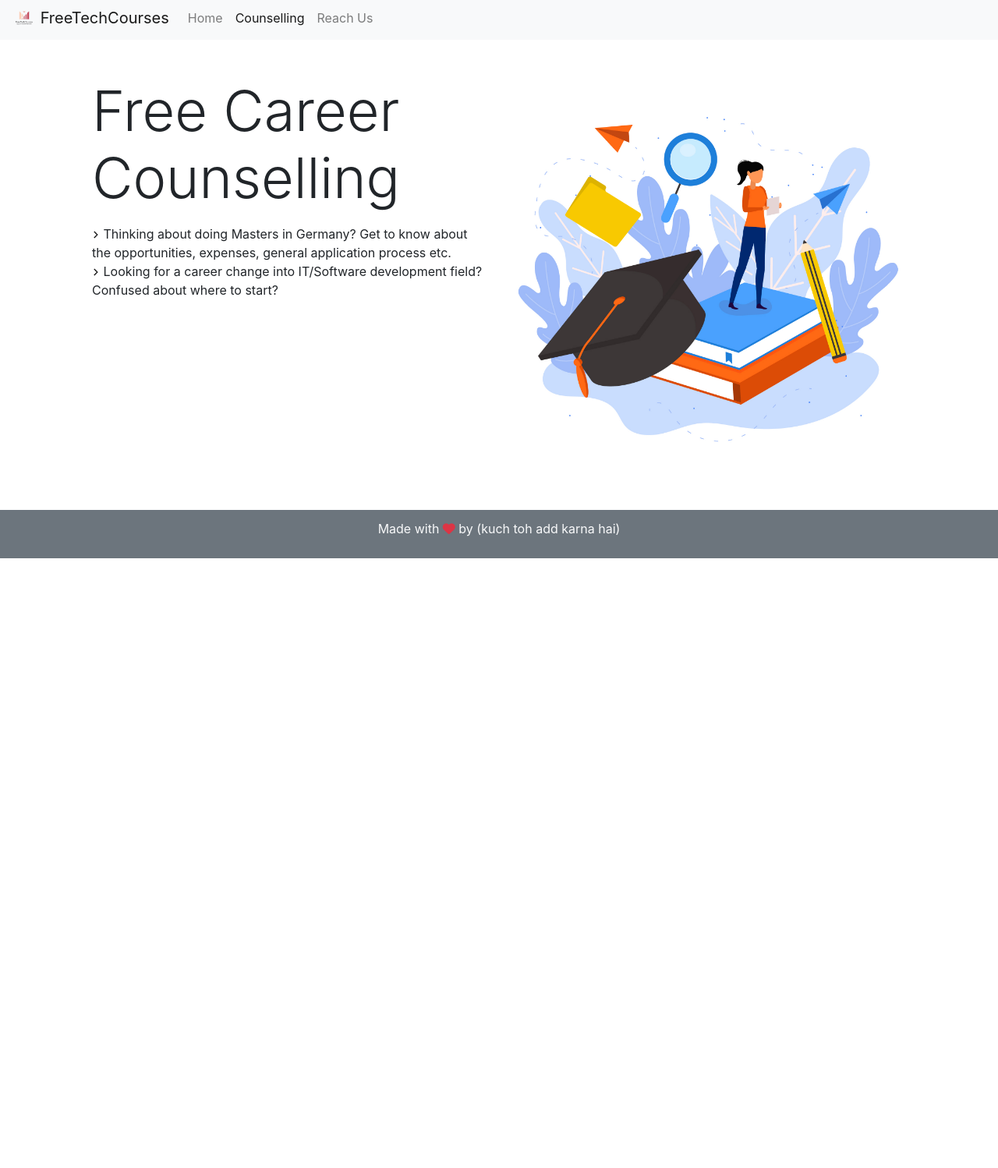
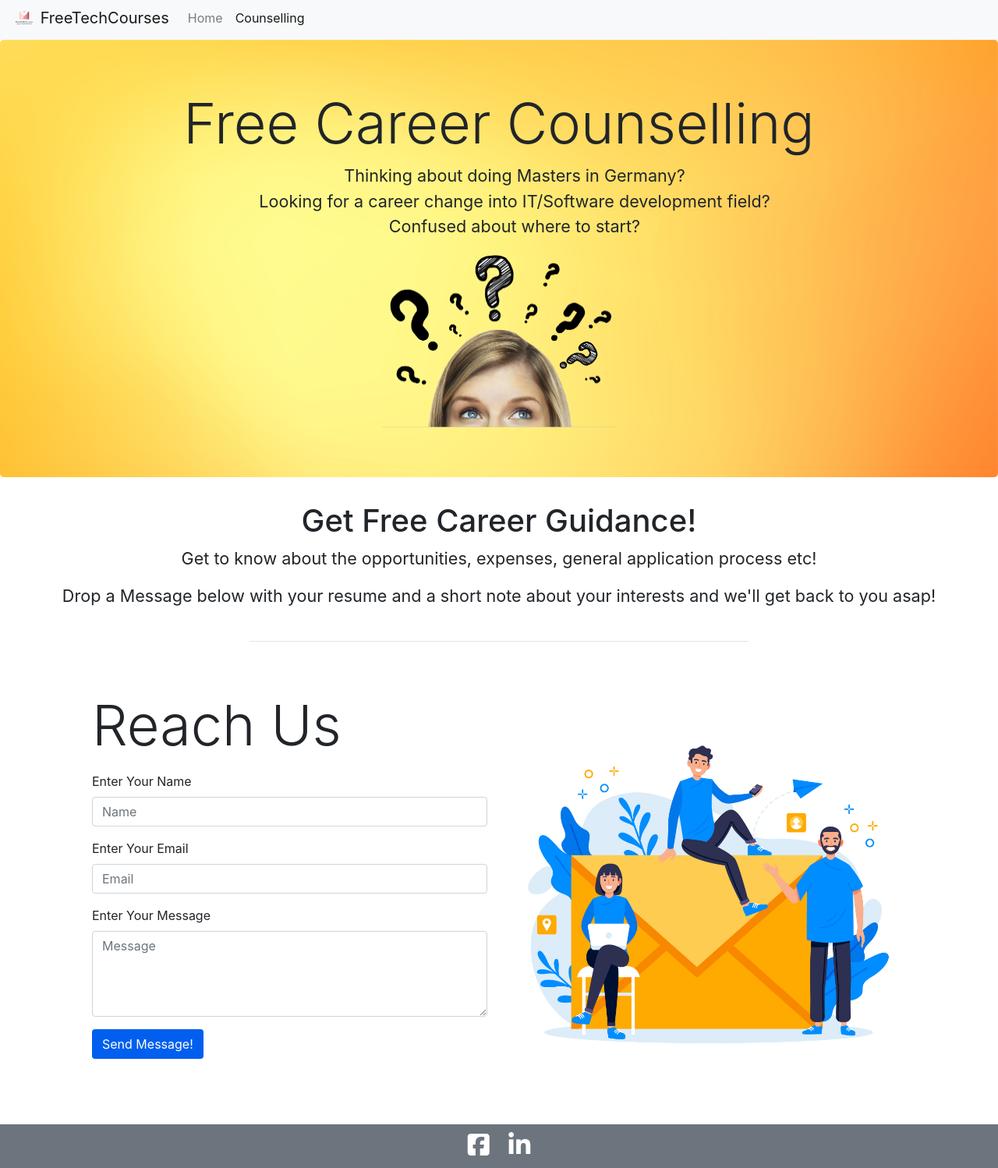
Before and after one commit to freetechcourses/freetechcourseswebsite, a website: page public/counselling.html in a window 1280 px wide. Shown: the part 5-1503 px from the top of the page at 78% size. Before the commit the page ends 800 px from the top, so only its background shows below. Drawn offline with nearby package versions, Linux system fonts and the light colour scheme.

Commit message:
designed counselling, footer remaining

```diff
--- a/public/counselling.html
+++ b/public/counselling.html
@@ -57,56 +57,141 @@
             <a class="nav-link" href="counselling.html">Counselling</a
             ><span class="sr-only">(current)</span>
           </li>
-          <li class="nav-item">
-            <a class="nav-link" href="contact.html">Reach Us</a>
-          </li>
         </ul>
       </div>
     </nav>
     <!-- End Of Navbar -->
 
+    <!-- Jumbotron -->
+    <div class="jumbotron counselling">
+      <h1 class="display-3" style="text-align: center;">
+        Free Career Counselling
+      </h1>
+      <ul type="none" style="text-align: center;">
+        <li class="question">Thinking about doing Masters in Germany?</li>
+        <li class="question">
+          Looking for a career change into IT/Software development field?
+        </li>
+        <li  class="question">Confused about where to start?</li>
+      </ul>
+      <div class="container" id="img-container">
+        <img
+            src="./assets/img/questions.png"
+            alt="confused person"
+            id="questions"
+          />
+      </div>
+
+    </div>
+    </div>
+    <!-- End Of Jumbotron -->
+
     <!--Main Content-->
+
+    <div class="container-fluid" style="text-align: center; padding-bottom: 10px;">
+      <h1>Get Free Career Guidance!</h1>
+      <p>Get to know about the opportunities, expenses, general application process
+        etc!</p>
+        <p>Drop a Message below with your resume and a short note about your interests and we'll get back to you asap!</p>
+    </div>
+    <hr class="w-50 mx-auto">
     <div class="container p-md-5">
       <div class="row">
         <div class="col-md-6">
-          <h1 class="display-3 mb-3">
-            Free Career Counselling
-          </h1>
-          <p>
-            <img src="./assets/img/pngwave.png" alt="bullet" id="bullet" />
-            Thinking about doing Masters in Germany? Get to know about the
-          opportunities, expenses, general application process etc.<br />
-          <img src="./assets/img/pngwave.png" alt="bullet" id="bullet" />
-          Looking for a career change into IT/Software development field?
-          Confused about where to start?
-          </p>
+          <h1 class="display-3 mb-3">Reach Us</h1>
+          <form>
+            <div class="form-group">
+              <label for="name">Enter Your Name</label>
+              <input
+                type="name"
+                class="form-control"
+                id="name"
+                placeholder="Name"
+                required
+              />
+            </div>
+
+            <div class="form-group">
+              <label for="email">Enter Your Email</label>
+              <input
+                type="email"
+                class="form-control"
+                id="email"
+                placeholder="Email"
+                required
+              />
+            </div>
+
+            <div class="form-group">
+              <label for="message">Enter Your Message</label>
+              <textarea
+                name="message"
+                class="form-control"
+                id="message"
+                rows="4"
+                placeholder="Message"
+                required
+              ></textarea>
+            </div>
+
+            <div
+              class="alert alert-success alert-dismissible fade show sent-message-successful-alert"
+              role="alert"
+            >
+              <small class="text-success">
+                Form Submitted Successfully!
+              </small>
+              <button
+                type="button"
+                class="close"
+                data-dismiss="alert"
+                aria-label="Close"
+              >
+                <span>&times;</span>
+              </button>
+            </div>
+
+            <div
+              class="alert alert-danger alert-dismissible fade show sent-message-error-alert"
+              role="alert"
+            >
+              <small class="text-danger">
+                Some Error Occured, Refresh the Browser and try again
+              </small>
+              <button
+                type="button"
+                class="close"
+                data-dismiss="alert"
+                aria-label="Close"
+              >
+                <span>&times;</span>
+              </button>
+            </div>
+
+            <div class="form-group">
+              <button type="submit" class="btn" id="submit-message">
+                Send Message!
+              </button>
+            </div>
+          </form>
         </div>
         <div class="col-md-6">
-          <img
-            src="assets/img/career.png"
-            alt="career-guidance"
-            id="contact-img"
-          />
-        </div>
+          <img src="assets/img/contact.png" alt="contact" id="contact-img" />
         </div>
       </div>
     </div>
+
     <!--End of Main Content-->
 
     <!-- Footer -->
     <div class="footer bg-secondary">
-      <div class="container">
-        <div class="row justify-content-center p-2">
-          <div class="col-12">
-            <p class="lead text-center text-light">
-              <small>
-                Made with
-                <i class="fas fa-heart text-danger"></i>
-                by (kuch toh add karna hai)
-              </small>
-            </p>
-          </div>
-        </div>
+      <div class="container icons">
+        <a href="https://www.facebook.com/OnlineFreeTechCourses/"
+          ><i class="fab fa-facebook-square"></i
+        ></a>
+        <a href="https://www.linkedin.com/company/free-tech-courses/"
+          ><i class="fab fa-linkedin-in"></i
+        ></a>
       </div>
     </div>
     <!-- End Of Footer -->
--- a/public/css/index.css
+++ b/public/css/index.css
@@ -34,3 +34,36 @@ input:-webkit-autofill {
   width: 10px;
   height: 10px;
 }
+#questions {
+  width: 300px;
+  height: 225px;
+}
+
+#img-container {
+  text-align: center;
+}
+
+.question,
+p {
+  font-size: 1.35em;
+}
+
+.counselling {
+  background-image: url("../assets/img/bg.png");
+  background-size: cover;
+}
+
+i {
+  font-size: 2rem;
+  padding: 10px;
+  margin-bottom: 10px;
+}
+.icons {
+  text-align: center;
+}
+a {
+  color: white;
+}
+a:hover {
+  color: orange;
+}
```
Also changed, not shown: public/contact.html (deleted, +0 -196 lines), public/index.html (+0 -3 lines), public/assets/img/bg.png (added), public/assets/img/questions.png (added).
